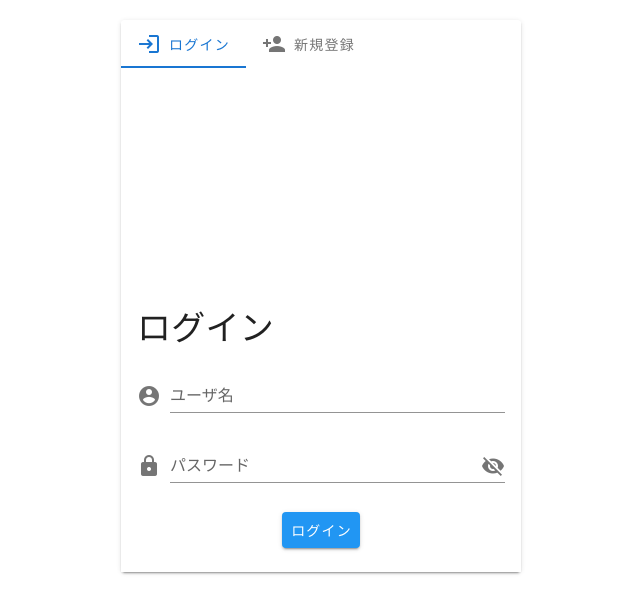
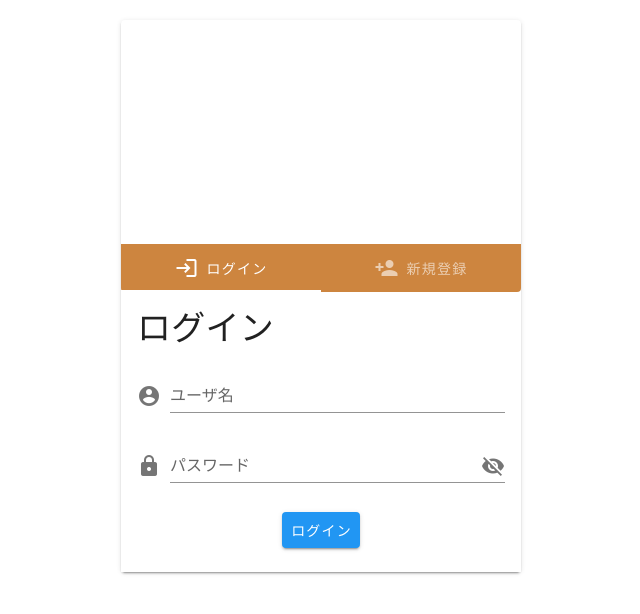
Before and after one commit to Kouga766/scheduler-API-, a Vue app in the folder frontend-vue/: page / in a window 1280 px wide. Shown: the top 614 px of the page, without its empty margins (319-959 px from the left). Built offline with nearby package versions, Linux system fonts and the light colour scheme.

Commit message:
ログイン切り替えタブ作成

```diff
--- a/frontend-vue/src/App.vue
+++ b/frontend-vue/src/App.vue
@@ -1,7 +1,15 @@
 <template>
   <v-app>
   <v-card width="400px" class="mx-auto mt-5">
-   <v-tabs>
+    <v-img
+                :src="require('./assets/favicon.png')"
+                class="my-3"
+                contain
+                height="200"
+    />
+   <v-tabs fixed-tabs
+      background-color="#cd853f"
+      dark>
      <v-tab>
           <v-icon left>
             mdi-login
@@ -16,12 +24,7 @@
         </v-tab>
       <v-tab-item>
 
-          <v-img
-                :src="require('./assets/favicon.png')"
-                class="my-3"
-                contain
-                height="200"
-          />
+
           <v-card-title>
             <h1 class="display-1">ログイン</h1>
           </v-card-title>
@@ -39,12 +42,7 @@
 
       <v-tab-item>
 
-          <v-img
-                :src="require('./assets/favicon.png')"
-                class="my-3"
-                contain
-                height="200"
-          />
+
           <v-card-title>
             <h1 class="display-1">新規登録</h1>
           </v-card-title>
```
